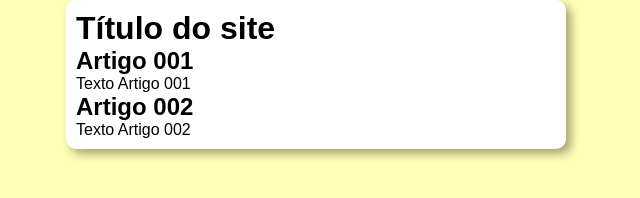
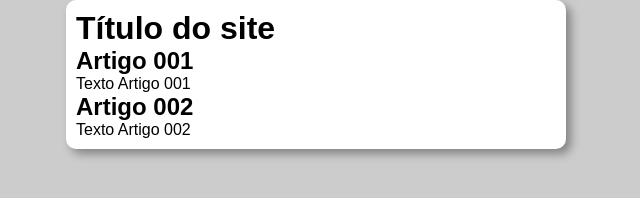
Before and after one commit to NanProg/projeto-site, a plain HTML site: page projeto/index.html in a window 1280 px wide. Shown: the whole page, without its empty margins (324-964 px from the left). Drawn offline with Linux system fonts and the light colour scheme.

Commit message:
Update style.css

```diff
--- a/projeto/estilos/style.css
+++ b/projeto/estilos/style.css
@@ -6,7 +6,7 @@
 }
 
 body {
-    background: rgb(255, 254, 182);
+    background: rgb(204, 204, 204);
 }
 
 main {
```
